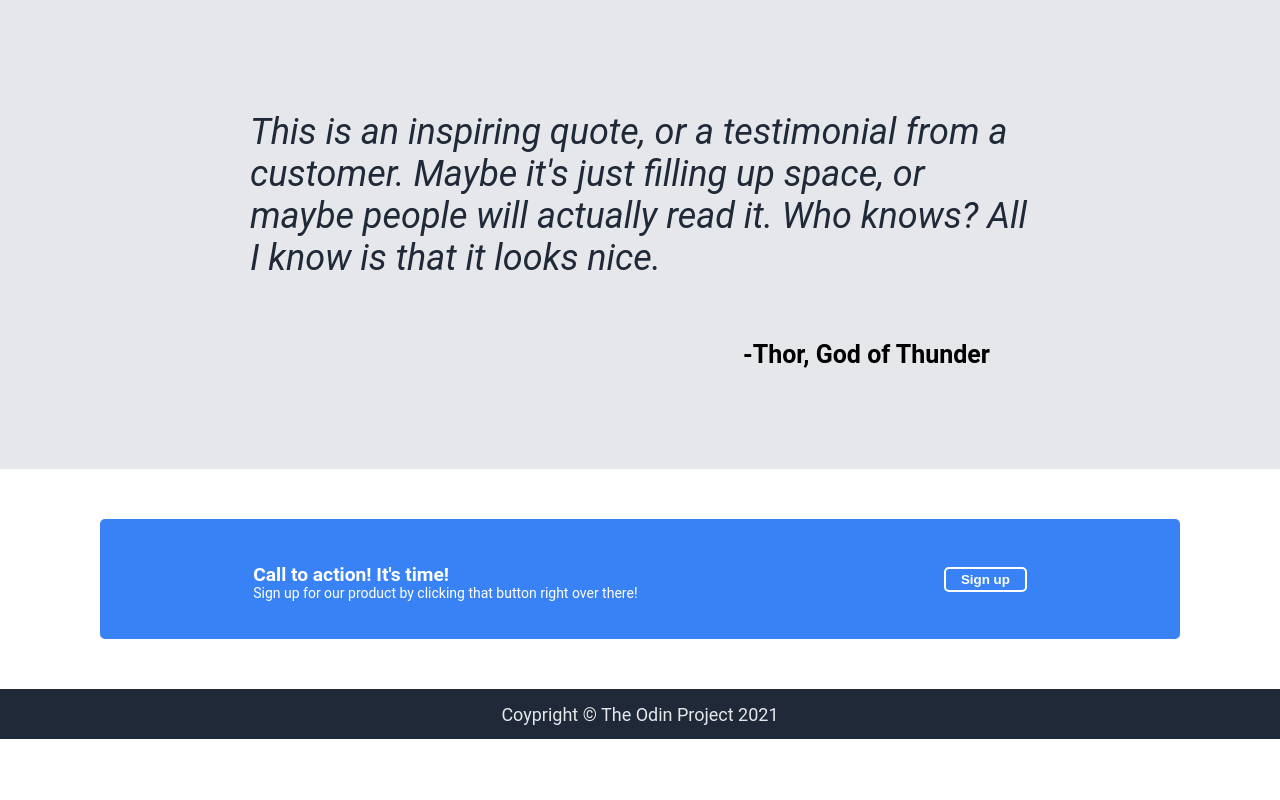
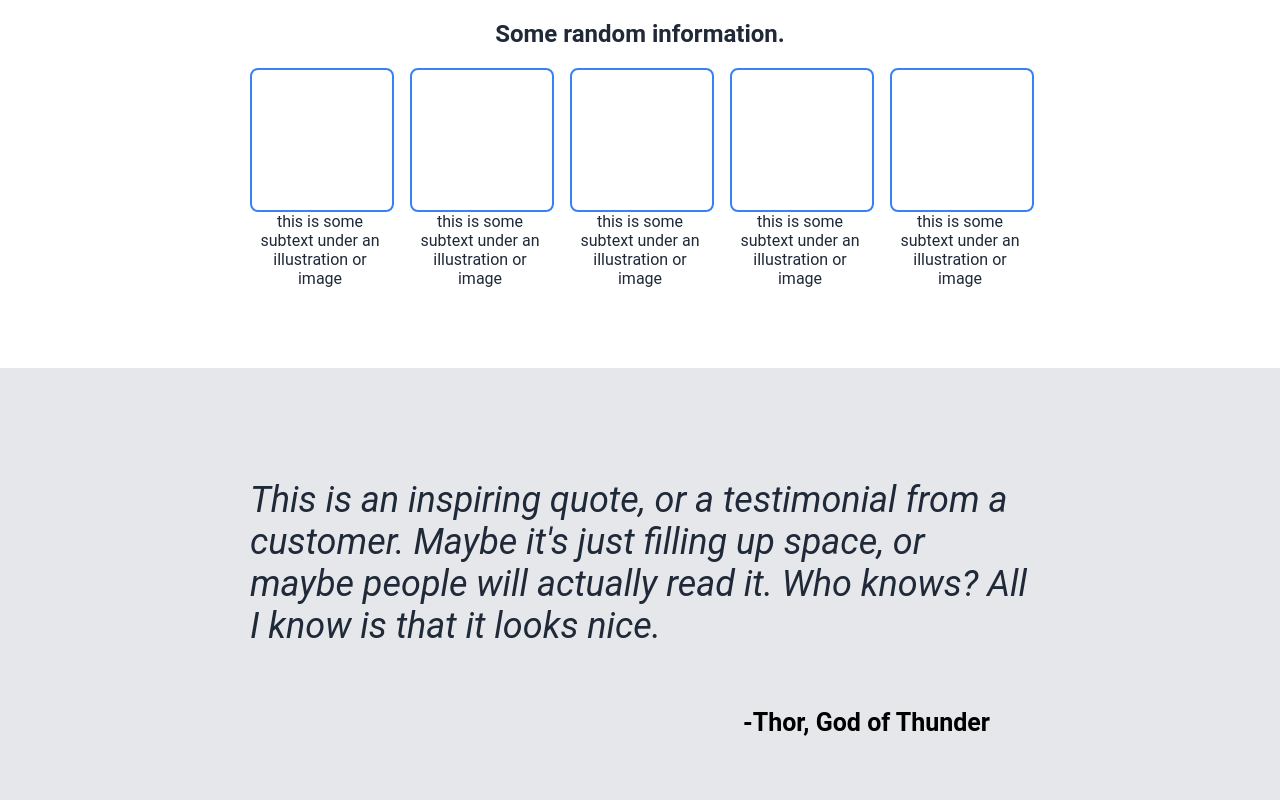
Before and after one commit to chitudorin/odin-landing-page, a plain HTML site: page index.html in a window 1280 px wide. Shown: the top 800 px of the page. Drawn offline with Linux system fonts and the light colour scheme.

Commit message:
Add information section

```diff
--- a/index.html
+++ b/index.html
@@ -9,7 +9,32 @@
   </head>
   <body>
     <div class="section-1"></div>
-    <div class="section-2"></div>
+    <div class="section-2">
+        <h2>Some random information.</h2>
+        <div class="illustrations">
+            <div class="illustration">
+                <div class="illustration-border"></div>
+                <div class="illustration-text">this is some subtext under an illustration or image</div>
+            </div>
+            <div class="illustration">
+                <div class="illustration-border"></div>
+                <div class="illustration-text">this is some subtext under an illustration or image</div>
+            </div>
+            <div class="illustration">
+                <div class="illustration-border"></div>
+                <div class="illustration-text">this is some subtext under an illustration or image</div>
+            </div>
+            <div class="illustration">
+                <div class="illustration-border"></div>
+                <div class="illustration-text">this is some subtext under an illustration or image</div>
+            </div>
+            <div class="illustration">
+                <div class="illustration-border"></div>
+                <div class="illustration-text">this is some subtext under an illustration or image</div>
+            </div>
+
+        </div>
+    </div>
     <div class="section-3">
         <p class="quote-text">This is an inspiring quote, or a testimonial from a customer. Maybe it's just filling up space, or maybe people will actually read it. Who knows? All I know is that it looks nice.</p>
         <p class="quote-author">-Thor, God of Thunder</p>
--- a/style.css
+++ b/style.css
@@ -8,6 +8,39 @@ body {
 
 body > div {
   /* border: 1px solid red; */
+}
+
+.section-2 {
+  display: flex;
+  flex-direction: column;
+  justify-content: center;
+  align-items: center;
+  padding-bottom: 80px;
+}
+
+.illustrations {
+  display: flex;
+  /* justify-content: space-between; */
+  margin: 0 250px;
+  gap: 20px;
+  text-align: center;
+}
+
+.illustration {
+  display: flex;
+  flex-direction: column;
+}
+
+.illustration-text,
+h2 {
+  color: #1f2937;
+}
+
+.illustration-border {
+  padding-bottom: 100%;
+  width: 100%;
+  border-radius: 8px;
+  border: 2px solid #3882f6;
 }
 
 .section-3 {
```
